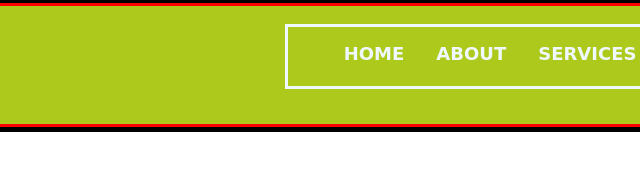
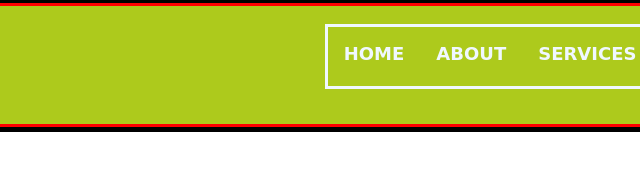
Before and after one commit to Yommyfaces/HTML-CSS-Yomi_Assignment, a plain HTML site: page index.html in a window 1280 px wide. Shown: the full height of the page, 319-959 px from the left. Drawn offline with Linux system fonts and the light colour scheme.

Commit message:
Changes to nav_list padding

```diff
--- a/sass/component/_nav.scss
+++ b/sass/component/_nav.scss
@@ -31,6 +31,7 @@
     font-weight: bold;
     font-family: cursive;
     text-transform: uppercase;
+    padding: 0rem;
 
     li{
       margin: 1rem;
```
Also changed, not shown: css/main.css, 1 other file.
